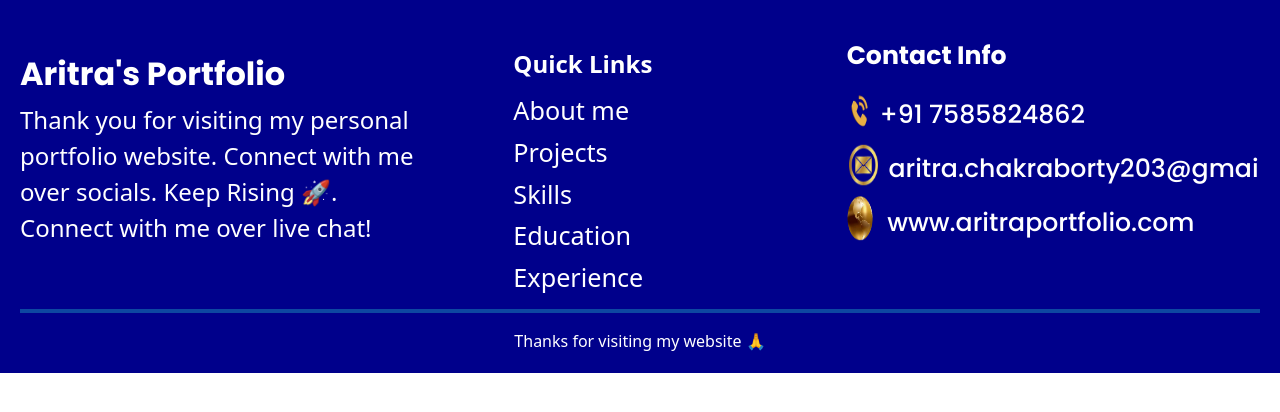
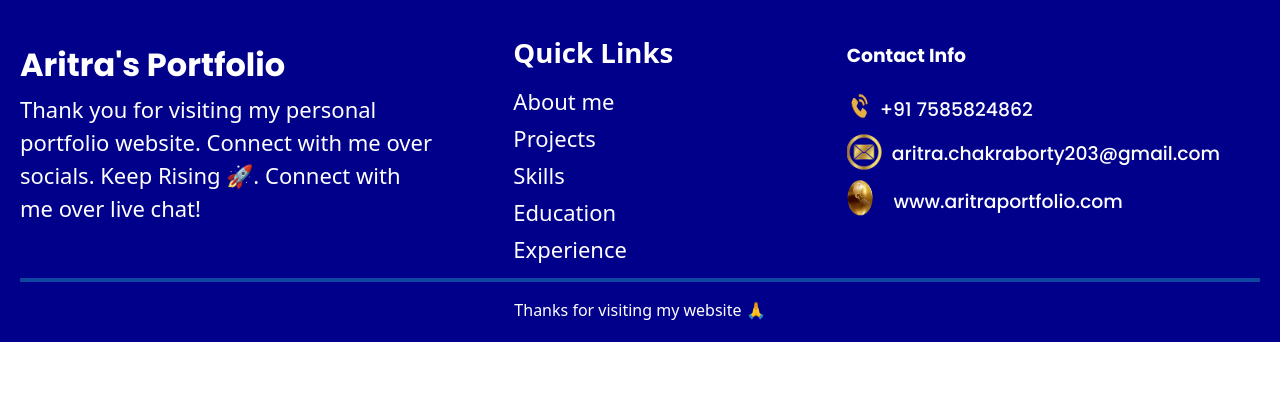
Before and after one commit to AritraChakraborty2003/reactPortfolio, a React (Vite) app: page /Footer in a window 1280 px wide. Shown: the top 412 px of the page. Built offline with nearby package versions, Linux system fonts and the light colour scheme.

Commit message:
update: update code in footer

```diff
--- a/src/components/AboutSec.jsx
+++ b/src/components/AboutSec.jsx
@@ -33,7 +33,7 @@ const AboutSec = () => {
           {data.map((val) => (
             <>
               <div className="leftPart p-5 w-[100vw] lg:w-[40vw] flex justify-center lg:items-center ">
-                <div className="leftPart h-[60vmin] w-[80vmin]  lg:h-[50vmin]  lg:w-[90vmin] flex justify-center items-center ">
+                <div className="leftPart h-[65vmin] w-[85vmin]  lg:h-[54vmin]  lg:w-[95vmin] flex justify-center items-center ">
                   <img
                     src={val.image}
                     className="max-w-full max-h-full object-contain"
--- a/src/components/Achievement.jsx
+++ b/src/components/Achievement.jsx
@@ -31,7 +31,7 @@ const Achievement = () => {
 
       <div className="flex justify-center flex-wrap  ">
         <div>
-          <div className=" flex flex-end h-[55vmin] lg:h-[47vmin] w-[90vmin] 2xl:h-[80vmin] lg:w-[60vmin] 2xl:w-[80vmin] scroll-pr-72 lg:mt-20">
+          <div className=" flex flex-end h-[55vmin] lg:h-[47vmin] w-[90vmin] 2xl:h-[60vmin] lg:w-[60vmin] 2xl:w-[80vmin] scroll-pr-72 lg:mt-20">
             <img
               src="./images/winner1.png"
               className="max-h-full max-w-full object-contain"
@@ -39,9 +39,9 @@ const Achievement = () => {
           </div>
         </div>
 
-        <ul className="flex flex-col ml-[3vmin] w-[79vmin] 2xl:w-[100vmin] text-[4vmin] lg:text-[2.65vmin]  ">
+        <ul className="flex flex-col ml-[3vmin] w-[79vmin] 2xl:w-[90vmin] text-[4vmin] lg:text-[2.65vmin]  ">
           {data.map((val) => (
-            <li className="text-[4.45vmin]  pl-1 pr-1 lg:text-[2.65vmin] font-poppins mt-3 pb-3">
+            <li className="text-[4.45vmin]  pl-1 pr-1 lg:text-[2.65vmin] font-poppins mt-3 pb-3 p-2">
               {cnt++}. Won <b>{val.rank}</b> position in <b>{val.name}</b> -{" "}
               <a
                 href={val.certificateLink}
--- a/src/components/Footer.jsx
+++ b/src/components/Footer.jsx
@@ -2,52 +2,55 @@
 const Footer = () => {
   return (
     <>
-      <div className="footer w-12/12 bg-darkBlue p-5 flex flex-wrap">
+      <div className="font-roboto footer w-12/12 bg-darkBlue p-5 flex flex-wrap">
         <div className="w-[100vw] lg:w-1/3 pb-3 flex flex-col justify-center   text-white">
           <p className="text-2xl lg:text-[4vmin] font-bold pb-2 font-poppins">
             Aritra's Portfolio
           </p>
-          <p className="mt-1 text-md lg:text-[3vmin]">
+          <p className="mt-1 text-md lg:text-[2.75vmin]">
             Thank you for visiting my personal portfolio website. Connect with
             me over socials. Keep Rising 🚀. Connect with me over live chat!
           </p>
         </div>
         <div className="w-[100vw] lg:w-1/3 mt-1 ">
-          <ul className="flex flex-col justify-center w-12/12 h-12/12 lg:mt-[3vmin] lg:ml-[10vmin] text-white">
-            <li className="text-2xl font-bold text-white">Quick Links</li>
-            <li className=" text-[4vmin] lg:text-[3.15vmin] mt-3 ">About me</li>
-            <li className=" text-[4vmin] lg:text-[3.15vmin] mt-1">Projects</li>
-            <li className=" text-[4vmin] lg:text-[3.15vmin] mt-1">Skills</li>
-            <li className=" text-[4vmin] lg:text-[3.15vmin] mt-1">Education</li>
-            <li className=" text-[4vmin] lg:text-[3.15vmin] mt-1">
+          <ul className="flex flex-col justify-center w-12/12 h-12/12 lg:mt-[1vmin] lg:ml-[10vmin] text-white">
+            <li className="text-[3.45vmin] font-bold text-white">
+              Quick Links
+            </li>
+            <li className=" text-[4vmin] lg:text-[2.75vmin] mt-3 ">About me</li>
+            <li className=" text-[4vmin] lg:text-[2.75vmin] mt-1">Projects</li>
+            <li className=" text-[4vmin] lg:text-[2.75vmin] mt-1">Skills</li>
+            <li className=" text-[4vmin] lg:text-[2.75vmin] mt-1">Education</li>
+            <li className=" text-[4vmin] lg:text-[2.75vmin] mt-1">
               Experience
             </li>
           </ul>
         </div>
         <div className="mt-1 w-[100vw] lg:w-1/3 pb-2 text-white font-poppins  font-bold ">
-          <p className="mt-4 font-roboto lg:text-[3.15vmin] text-2xl">
+          <p className="mt-4 font-roboto lg:text-[2.35vmin] text-2xl">
             Contact Info
           </p>
           <ul className="mt-[4vmin] text-white lg:mt-4 font-poppins font-medium">
             <div className="flex gap-x-2">
               <img src="./images/phone.webp" height={25} width={25}></img>
-              <li className=" text-[4vmin] lg:text-[3.15vmin] mt-2">
+              <li className=" text-[4vmin] lg:text-[2.35vmin] mt-2">
                 +91 7585824862
               </li>
             </div>
-            <li className=" text-[4vmin] lg:text-[3.15vmin] mt-2">
+            <li className=" text-[4vmin] lg:text-[2.35vmin] mt-2 ml-[-0.35vmin]">
               <div className="flex gap-x-2">
                 <img src="./images/mail3.png" height={40} width={40}></img>
-                <li className=" text-[4vmin] lg:text-[3.15vmin] mt-2">
+                <li className=" text-[4vmin] lg:text-[2.35vmin] mt-2">
                   aritra.chakraborty203@gmail.com
                 </li>
               </div>
             </li>
-            <li className=" text-[4vmin] lg:text-[3.15vmin] mt-2">
+            <li className=" text-[4vmin] lg:text-[2.35vmin] mt-2">
               <div className="flex gap-x-2">
                 <img src="./images/globe1.png" height={21} width={26}></img>
-                <li className=" text-[4vmin] lg:text-[3.15vmin] mt-2">
-                  &nbsp;www.aritraportfolio.com
+                &nbsp;
+                <li className=" text-[4vmin] lg:text-[2.35vmin] mt-2">
+                  www.aritraportfolio.com
                 </li>
               </div>
             </li>
```
